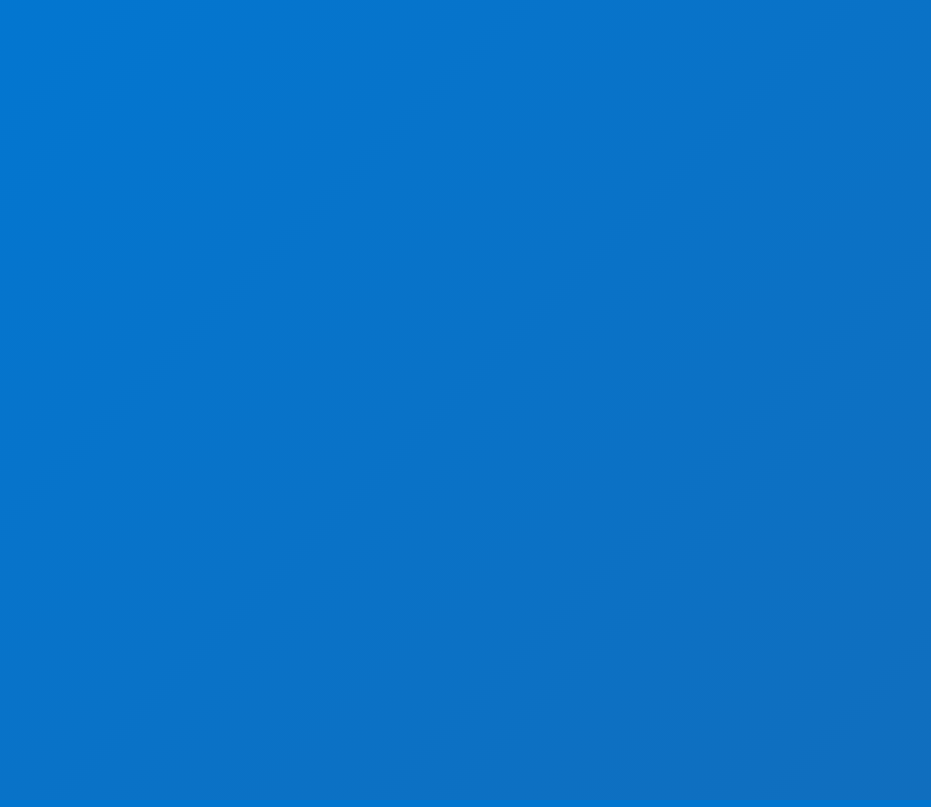
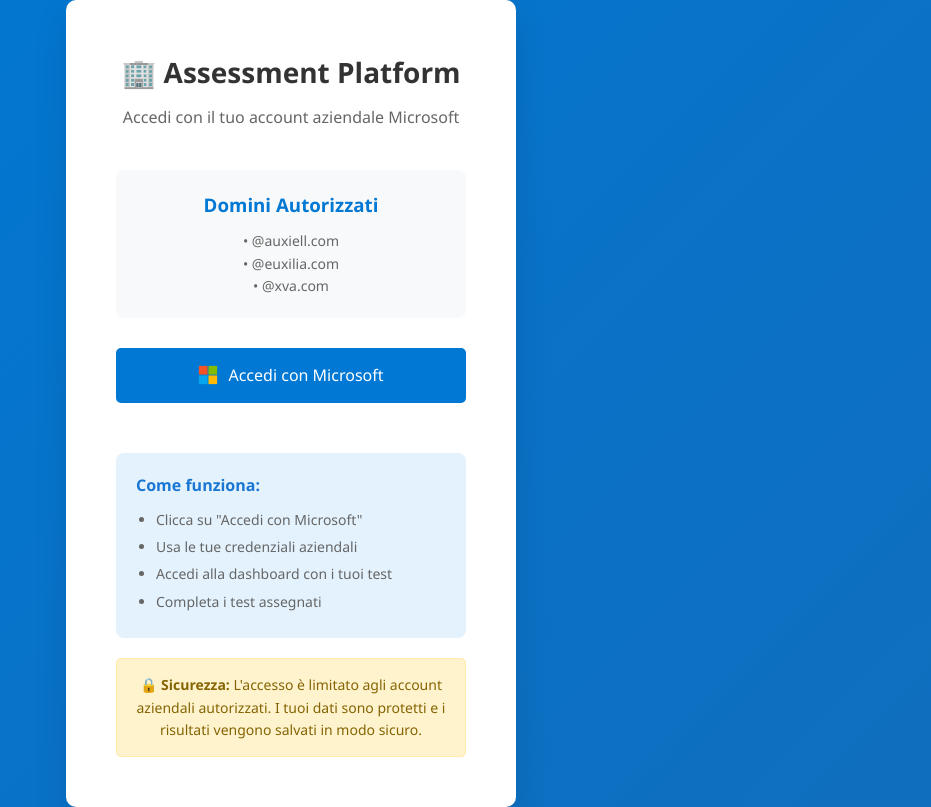
Before and after one commit to matteo-farinelli/azure-deploy, a Flask app: page /login in a window 1280 px wide. Before the commit the part shown is empty. Shown: the whole page, without its empty margins (349-1280 px from the left). Run offline with Flask 3, Linux system fonts and the light colour scheme.

Commit message:
Update login_microsoft.html

```diff
--- a/templates/login_microsoft.html
+++ b/templates/login_microsoft.html
@@ -127,3 +127,72 @@
         }
 
         .info-section ul {
+            color: #666;
+            font-size: 14px;
+            padding-left: 20px;
+        }
+
+        .info-section li {
+            margin-bottom: 5px;
+        }
+
+        .security-note {
+            background: #fff3cd;
+            border: 1px solid #ffeaa7;
+            color: #856404;
+            padding: 15px;
+            border-radius: 5px;
+            margin-top: 20px;
+            font-size: 14px;
+        }
+    </style>
+</head>
+<body>
+    <div class="login-container">
+        <div class="logo-section">
+            <h1>🏢 Assessment Platform</h1>
+            <p>Accedi con il tuo account aziendale Microsoft</p>
+        </div>
+
+        {% with messages = get_flashed_messages(with_categories=true) %}
+            {% if messages %}
+                {% for category, message in messages %}
+                    <div class="alert alert-{{ 'error' if category == 'error' else 'success' }}">
+                        {{ message }}
+                    </div>
+                {% endfor %}
+            {% endif %}
+        {% endwith %}
+
+        <div class="company-info">
+            <h3>Domini Autorizzati</h3>
+            <p>• @auxiell.com<br>• @euxilia.com<br>• @xva.com</p>
+        </div>
+
+        <a href="{{ auth_url }}" class="microsoft-btn">
+            <svg class="microsoft-icon" viewBox="0 0 23 23">
+                <path fill="#f35325" d="M1 1h10v10H1z"/>
+                <path fill="#81bc06" d="M12 1h10v10H12z"/>
+                <path fill="#05a6f0" d="M1 12h10v10H1z"/>
+                <path fill="#ffba08" d="M12 12h10v10H12z"/>
+            </svg>
+            Accedi con Microsoft
+        </a>
+
+        <div class="info-section">
+            <h4>Come funziona:</h4>
+            <ul>
+                <li>Clicca su "Accedi con Microsoft"</li>
+                <li>Usa le tue credenziali aziendali</li>
+                <li>Accedi alla dashboard con i tuoi test</li>
+                <li>Completa i test assegnati</li>
+            </ul>
+        </div>
+
+        <div class="security-note">
+            <strong>🔒 Sicurezza:</strong> L'accesso è limitato agli account aziendali autorizzati.
+            I tuoi dati sono protetti e i risultati vengono salvati in modo sicuro.
+        </div>
+    </div>
+</body>
+</html>
```
